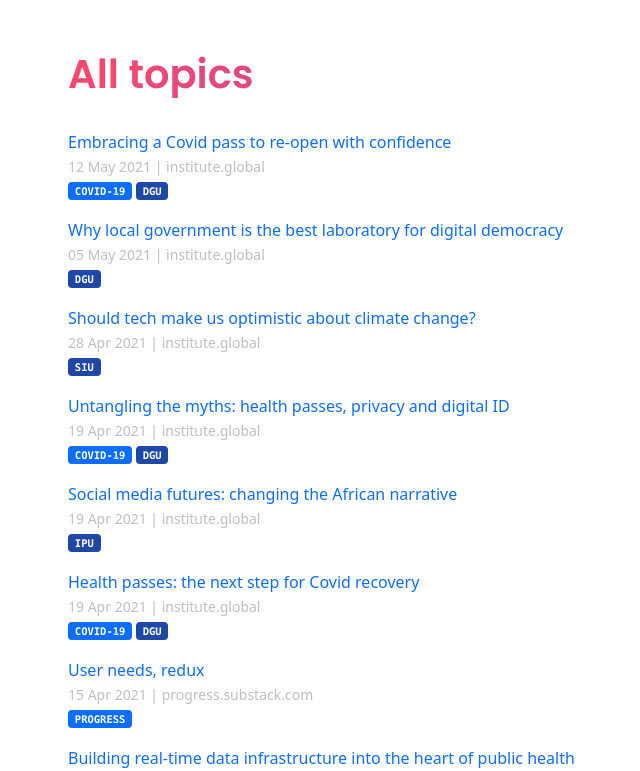
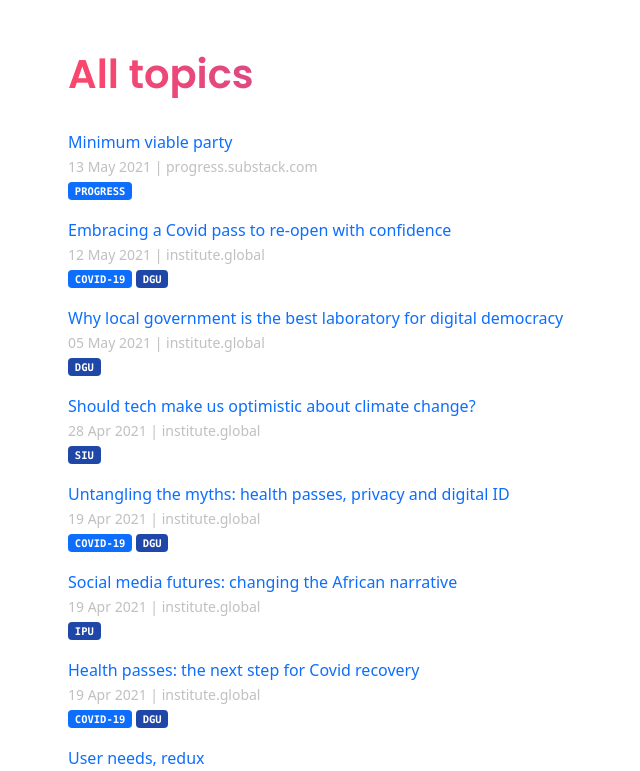
Before and after one commit to techpolicyio/techpolicyio.github.io, a Jekyll site: the page built from pages/home.md, in a window 1280 px wide and 900 px high, scrolled down 764 px, cut to the strip 129-900 px from the top of the window. Shown: the whole strip, without its empty margins (14-654 px from the left). Built offline with Jekyll 4.4.1, drawn with Linux system fonts in a browser that asks for light colours.

Commit message:
Update links.yml

```diff
--- a/_data/links.yml
+++ b/_data/links.yml
@@ -766,3 +766,7 @@
   date: 2021-05-12
   unit: dgu
   tags: covid-19
+- title: "Minimum viable party"
+  url: https://progress.substack.com/p/minimum-viable-party
+  date: 2021-05-13
+  tags: progress
```
